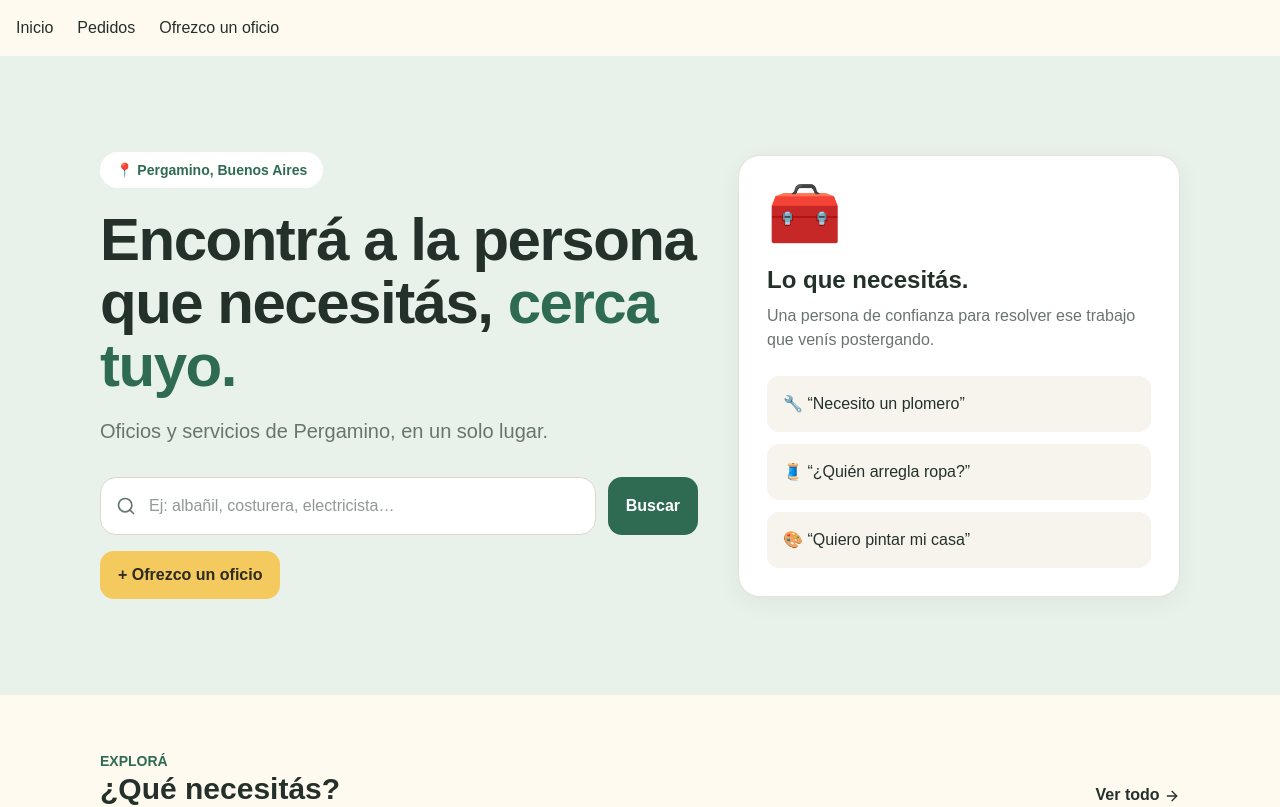
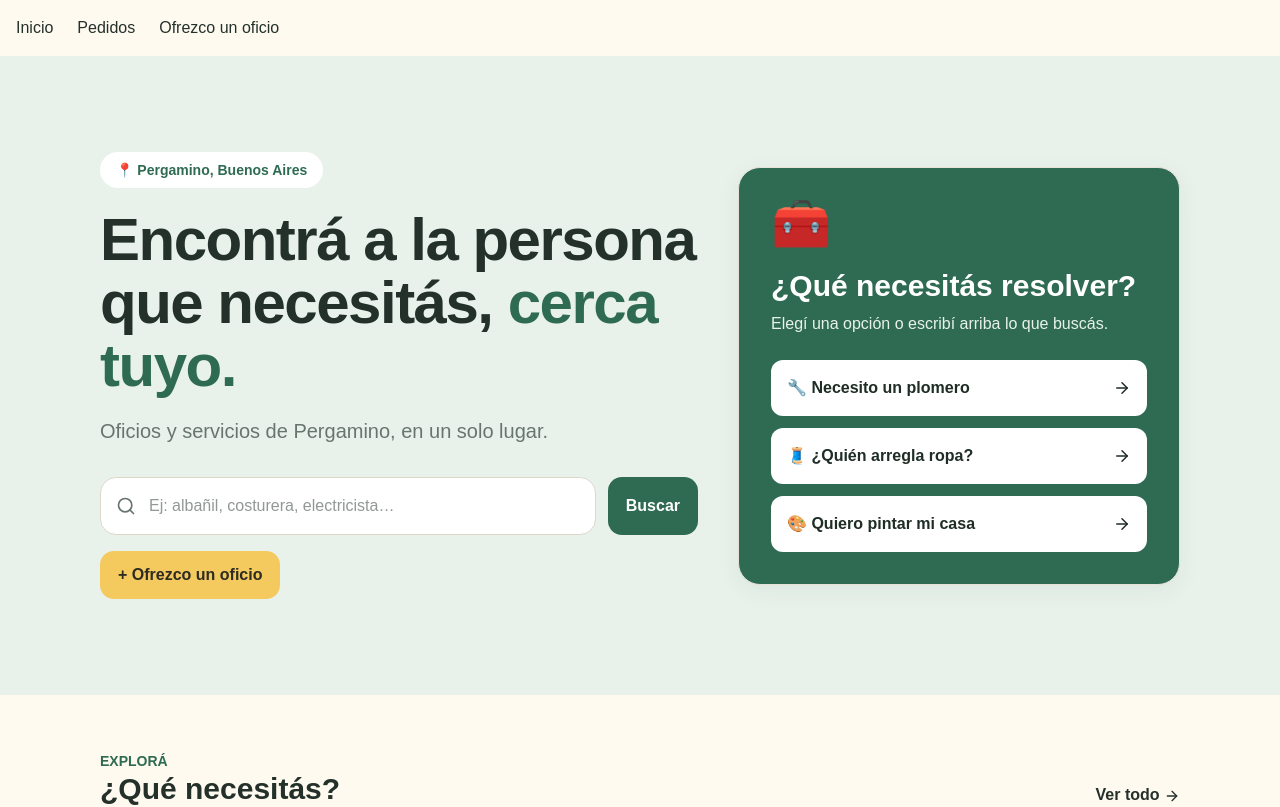
Before and after one commit to danielaturdo-hue/oficios-pergamino, a Next.js app: page / in a window 1280 px wide. Shown: the top 807 px of the page. Built offline with nearby package versions, Linux system fonts and the light colour scheme; no server answers; the database is empty.

Commit message:
tarjeta destacada de la portada

```diff
--- a/app/page.tsx
+++ b/app/page.tsx
@@ -7,12 +7,21 @@ import { supabase } from '@/lib/supabase';
 
 export const dynamic = 'force-dynamic';
 
+const atajos = [
+  { icon: '🔧', texto: 'Necesito un plomero', href: '/categorias/plomeria' },
+  { icon: '🧵', texto: '¿Quién arregla ropa?', href: '/categorias/costura-confeccion' },
+  { icon: '🎨', texto: 'Quiero pintar mi casa', href: '/categorias/pintura' },
+];
+
 export default async function Home() {
   const { data } = await supabase
     .from('Profesionales')
     .select('id, created_at, nombre, oficio, telefono, descripcion, localidad, categoria, foto, plan')
     .order('created_at', { ascending: false })
     .limit(4);
+
+  const { data: todos } = await supabase.from('Profesionales').select('id');
+  const total = todos ? todos.length : 0;
 
   const nuevos = (data || []).map((p: any) => ({
     id: String(p.id),
@@ -59,18 +68,36 @@ export default async function Home() {
               </Link>
             </div>
           </div>
+
           <div className="hidden md:block">
-            <div className="card p-7">
-              <div className="text-6xl">🧰</div>
-              <h2 className="text-2xl font-black mt-5">Lo que necesitás.</h2>
-              <p className="muted mt-2">
-                Una persona de confianza para resolver ese trabajo que venís postergando.
+            <div className="card p-8" style={{ background: '#2f6b52', color: '#ffffff' }}>
+              <div className="text-5xl">🧰</div>
+              <h2 className="text-3xl font-black mt-5" style={{ color: '#ffffff' }}>
+                ¿Qué necesitás resolver?
+              </h2>
+              <p className="mt-2" style={{ color: '#e8f2eb' }}>
+                Elegí una opción o escribí arriba lo que buscás.
               </p>
               <div className="mt-6 space-y-3">
-                <div className="bg-[#f7f4ed] rounded-xl p-4">🔧 “Necesito un plomero”</div>
-                <div className="bg-[#f7f4ed] rounded-xl p-4">🧵 “¿Quién arregla ropa?”</div>
-                <div className="bg-[#f7f4ed] rounded-xl p-4">🎨 “Quiero pintar mi casa”</div>
+                {atajos.map((a) => (
+                  <Link
+                    key={a.href}
+                    href={a.href}
+                    className="flex items-center justify-between rounded-xl p-4 font-bold hover:-translate-y-1 transition"
+                    style={{ background: '#ffffff', color: '#1f2d26' }}
+                  >
+                    <span>
+                      {a.icon} {a.texto}
+                    </span>
+                    <ArrowRight size={18} />
+                  </Link>
+                ))}
               </div>
+              {total >= 5 ? (
+                <p className="mt-6 font-bold" style={{ color: '#f4c95d' }}>
+                  ✅ {total} profesionales ya se sumaron
+                </p>
+              ) : null}
             </div>
           </div>
         </div>
```
